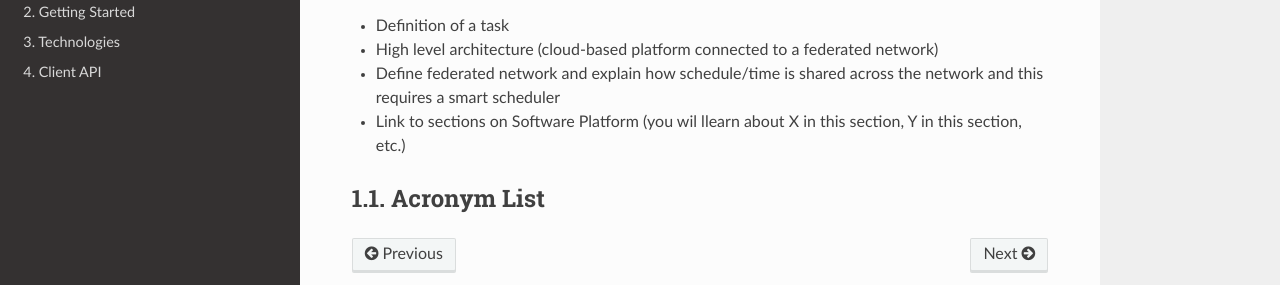
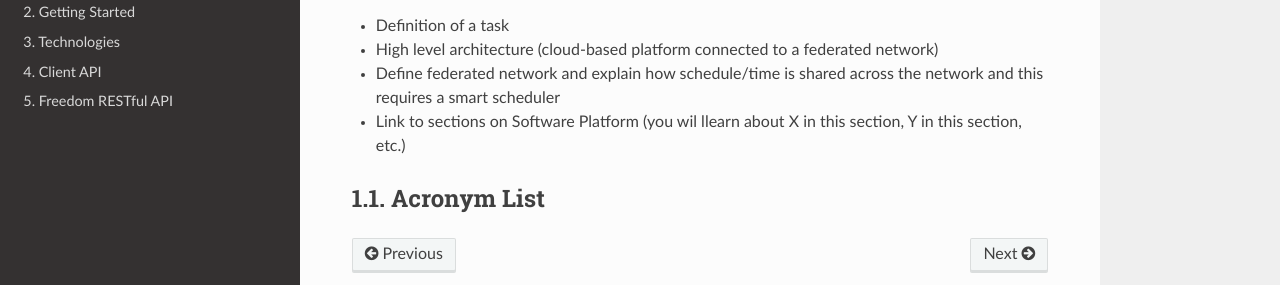
Before and after one commit to pfcooley/ASOUG, a Sphinx documentation site: the page built from docs/source/introduction.rst, in a window 1280 px wide. Shown: the part 194-479 px from the top of the page. Built offline with Sphinx 7.4.7 and the Read the Docs theme 2.0.0, drawn with Linux system fonts in a browser that asks for light colours.

Commit message:
Update index.rst

```diff
--- a/docs/source/index.rst
+++ b/docs/source/index.rst
@@ -23,3 +23,4 @@ Contents
    getting started
    technologies
    client api
+   freedom RESTful api
```
